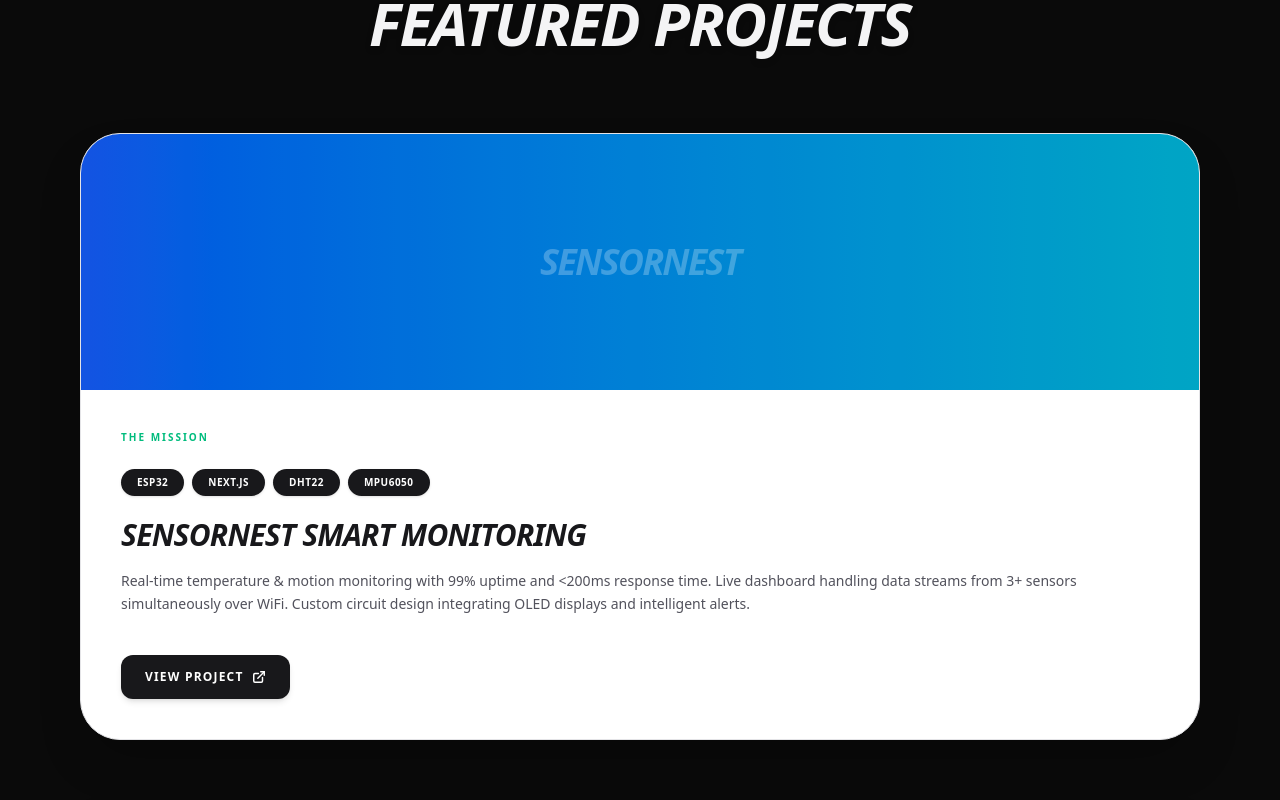
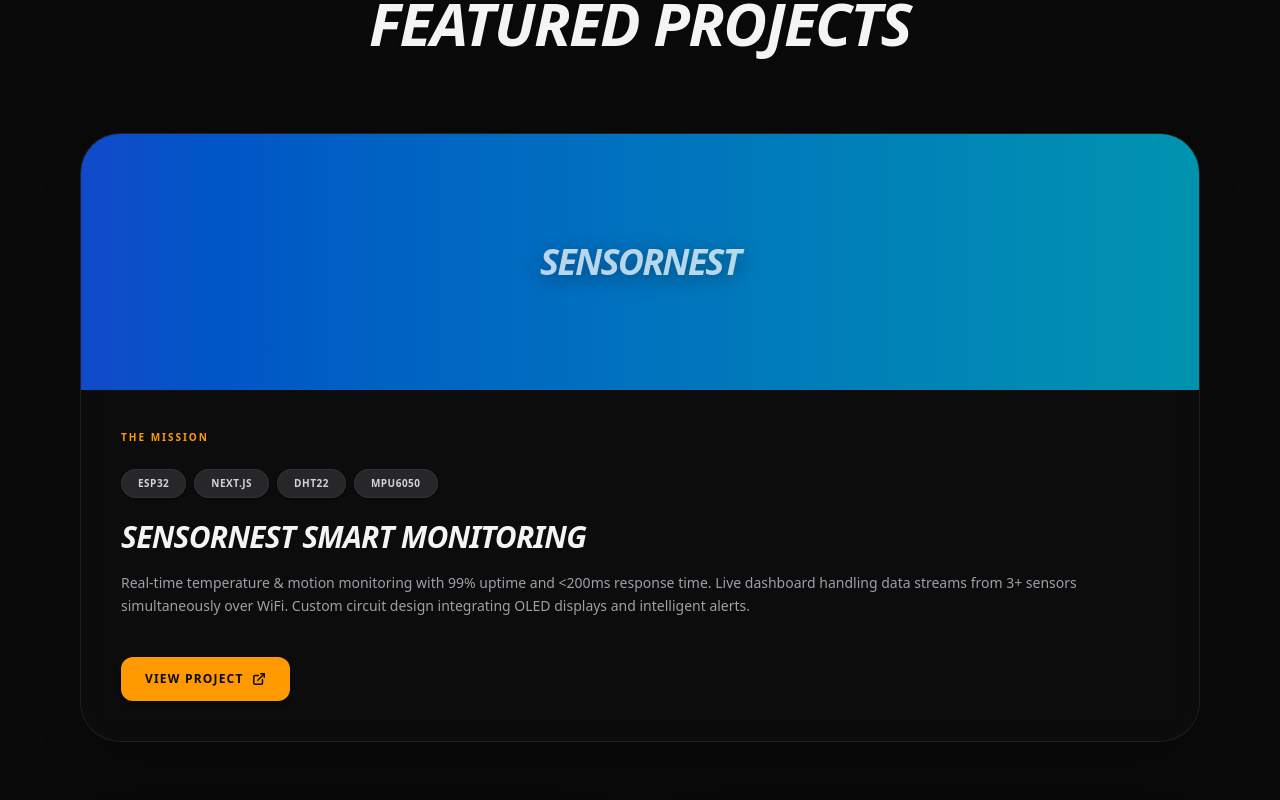
Before and after one commit to atulff300-cmyk/MY-portfolio, a Next.js app: page / in a window 1280 px wide. Shown: the part 2240-3040 px from the top of the page. Built offline with nearby package versions, Linux system fonts and the light colour scheme.

Commit message:
design: restyle project cards to dark theme and make them fully clickable

```diff
--- a/components/Projects.js
+++ b/components/Projects.js
@@ -12,39 +12,42 @@
   };
 
   return (
-    <div className="flex flex-col bg-white rounded-[2.5rem] overflow-hidden shadow-2xl border border-zinc-200 h-full group hover:-translate-y-2 transition-transform duration-500">
+    <div
+      onClick={handleClick}
+      className={`flex flex-col bg-[#0d0d0d]/80 backdrop-blur-md rounded-[2.5rem] overflow-hidden shadow-2xl border border-zinc-800/80 h-full group hover:-translate-y-2 hover:shadow-[0_15px_30px_rgba(245,158,11,0.15)] hover:border-amber-500/30 transition-all duration-500 ${link ? 'cursor-pointer' : ''}`}
+    >
       {/* Image Area Placeholder - in real app you'd use an <img> or Next/Image */}
       <div className={`h-64 w-full ${imageFallback} relative overflow-hidden flex items-center justify-center p-8`}>
-        <div className="absolute inset-0 bg-black/10 group-hover:bg-transparent transition-colors duration-500"></div>
+        <div className="absolute inset-0 bg-black/20 group-hover:bg-black/5 transition-colors duration-500"></div>
         {/* Placeholder for actual image content */}
-        <div className="relative z-10 text-white/50 font-black italic text-4xl uppercase tracking-tighter opacity-50 group-hover:scale-110 transition-transform duration-700">
+        <div className="relative z-10 text-white/90 font-black italic text-4xl uppercase tracking-tighter opacity-80 group-hover:scale-110 transition-transform duration-700 drop-shadow-[0_4px_10px_rgba(0,0,0,0.5)]">
           {title.split(' ')[0]}
         </div>
       </div>
 
       {/* Content Area */}
       <div className="p-8 md:p-10 flex flex-col flex-grow">
-        {/* Mission tag placeholder (optional, inspired by screenshot) */}
+        {/* Mission tag placeholder */}
         <div className="mb-6 flex">
-          <span className="text-emerald-500 text-[10px] font-black uppercase tracking-[0.2em]">The Mission</span>
+          <span className="text-amber-500 text-[10px] font-black uppercase tracking-[0.2em]">The Mission</span>
         </div>
 
         {/* Tech Stack Tags */}
         <div className="flex flex-wrap gap-2 mb-6">
           {tags.map((tag, idx) => (
-            <span key={idx} className="bg-zinc-900 text-white text-[10px] font-black px-4 py-1.5 rounded-full uppercase tracking-wider shadow-sm">
+            <span key={idx} className="bg-zinc-800 text-zinc-300 text-[10px] font-black px-4 py-1.5 rounded-full uppercase tracking-wider shadow-sm border border-zinc-700/50">
               {tag}
             </span>
           ))}
         </div>
 
         {/* Title */}
-        <h3 className="text-2xl md:text-3xl font-black italic text-zinc-900 uppercase tracking-tight mb-5 leading-none">
+        <h3 className="text-2xl md:text-3xl font-black italic text-zinc-100 uppercase tracking-tight mb-5 leading-none group-hover:text-amber-500 transition-colors duration-300">
           {title}
         </h3>
 
         {/* Description */}
-        <p className="text-zinc-600 text-sm leading-relaxed mb-10 flex-grow font-medium">
+        <p className="text-zinc-400 text-sm leading-relaxed mb-10 flex-grow font-light">
           {descText}
         </p>
 
@@ -52,8 +55,11 @@
         <div className="flex flex-wrap gap-3 mt-auto">
           {link && (
             <button
-              onClick={handleClick}
-              className="bg-zinc-900 hover:bg-zinc-800 text-white px-6 py-3.5 rounded-xl text-xs font-black uppercase tracking-widest flex items-center gap-2 transition-colors shadow-md"
+              onClick={(e) => {
+                e.stopPropagation();
+                handleClick();
+              }}
+              className="bg-amber-500 hover:bg-amber-400 text-[#0a0a0a] px-6 py-3.5 rounded-xl text-xs font-black uppercase tracking-widest flex items-center gap-2 transition-colors shadow-md duration-300"
             >
               VIEW PROJECT
               <svg xmlns="http://www.w3.org/2000/svg" width="14" height="14" viewBox="0 0 24 24" fill="none" stroke="currentColor" strokeWidth="2.5" strokeLinecap="round" strokeLinejoin="round"><path d="M18 13v6a2 2 0 0 1-2 2H5a2 2 0 0 1-2-2V8a2 2 0 0 1 2-2h6"></path><polyline points="15 3 21 3 21 9"></polyline><line x1="10" y1="14" x2="21" y2="3"></line></svg>
```
